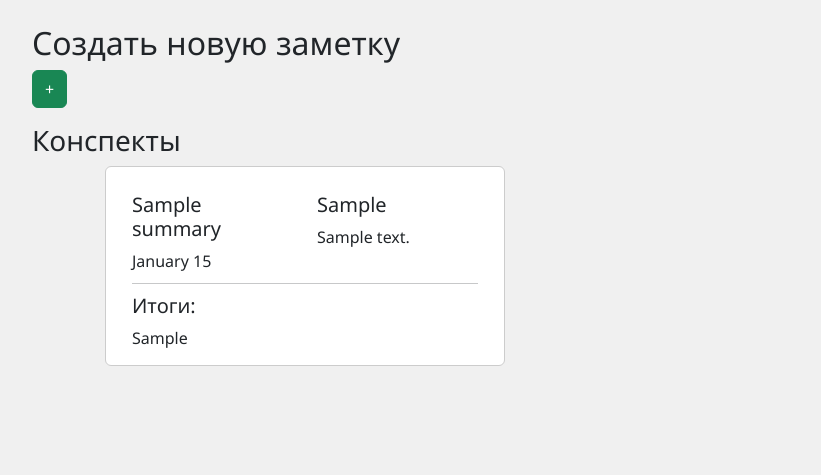
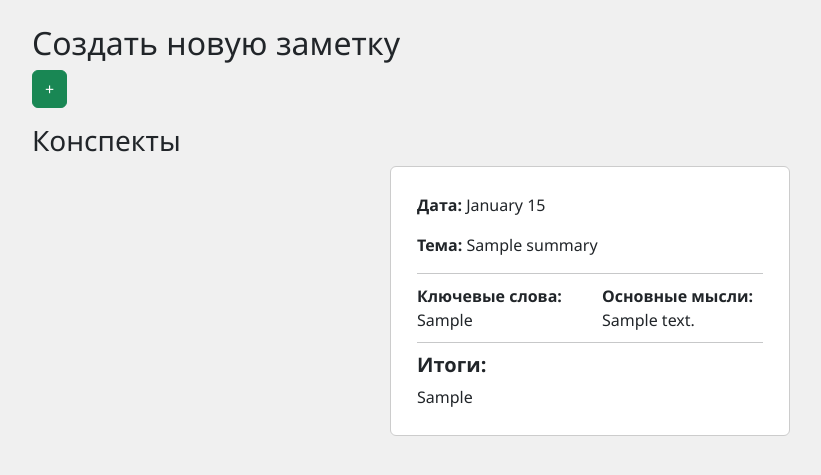
Before and after one commit to Bakachuba/Block, a Django app: page /summary in a window 1280 px wide. Shown: the part 56-531 px from the top of the page, without its empty margins (50-871 px from the left). Run offline with Django 5.2, Linux system fonts and the light colour scheme; tables that the repository leaves empty hold one stand-in row (values such as "Sample post").

Commit message:
frontend ver 2

```diff
--- a/notes/blocks/models.py
+++ b/notes/blocks/models.py
@@ -93,6 +93,13 @@
 class Idea(TimestampedModel, IsActive):
     content = models.TextField()
 
+    def save(self, *args, **kwargs):
+        super().save(*args, **kwargs)
+
+    def toggle_active(self):
+        super().toggle_active()
+        self.save()
+
     def __str__(self):
         return self.content
 
--- a/notes/blocks/templates/blocks/conspects.html
+++ b/notes/blocks/templates/blocks/conspects.html
@@ -16,25 +16,26 @@
 
     <h3>Конспекты</h3>
     {% if text.count > 0 %}
-        <div class="row row-cols-1 row-cols-md-2 g-4">
+        <div class="row">
             {% for el in text %}
-                <div class="col">
-                    <div class="card mb-3">
+                <div class="col-12 mb-4">
+                    <div class="card" style="width: 100%; height: 100%; overflow-y: auto;">
                         <div class="card-body">
+                            <p class="card-text"><strong>Дата:</strong> {{ el.time_create|date:"F d" }}</p>
+                            <p class="card-text"><strong>Тема:</strong> {{ el.title }}</p>
+                            <hr>
                             <div class="row">
                                 <div class="col-md-6">
-                                    <h5 class="card-title">{{ el.title }}</h5>
-                                    <p class="card-text">{{ el.time_create|date:"F d" }}</p>
+                                    <p class="card-text"><strong>Ключевые слова:</strong> {{ el.extension }}</p>
                                 </div>
                                 <div class="col-md-6">
-                                    <h5 class="card-title">{{ el.extension }}</h5>
-                                    <p class="card-text">{{ el.content }}</p>
+                                    <p class="card-text"><strong>Основные мысли:</strong> {{ el.content }}</p>
                                 </div>
                             </div>
                             <hr>
                             <div class="row">
                                 <div class="col">
-                                    <h5 class="card-title">Итоги:</h5>
+                                    <h5 class="card-title"><strong>Итоги:</strong></h5>
                                     <p class="card-text">{{ el.explain }}</p>
                                 </div>
                             </div>
--- a/notes/blocks/templates/blocks/ideas.html
+++ b/notes/blocks/templates/blocks/ideas.html
@@ -20,7 +20,7 @@
                 {% if idea.status == True %}
                     <div class="col">
                         <div class="card mb-3">
-                            <div class="card-body">
+                            <div class="card-body" style="max-height: 200px; overflow-y: auto;">
                                 <h5 class="card-title">{{ idea.content }}</h5>
                                 <p class="card-text">{{ idea.time_create|date:"F d" }}</p>
                             </div>
--- a/notes/blocks/views.py
+++ b/notes/blocks/views.py
@@ -79,6 +79,7 @@
     serializer_class = PeriodicSerializer
     permission_classes = (IsAdminOrReadOnly,)
 
+
 def list_view(request):
     lists = List.objects.filter(status=True).order_by('group')
     form = ListForm()
@@ -97,7 +98,8 @@
                 category_form.save()
                 return redirect('lists')
 
-    return render(request, 'blocks/lists.html', {'title': "Lists", 'lists': lists, 'form': form, 'category_form': category_form})
+    return render(request, 'blocks/lists.html',
+                  {'title': "Lists", 'lists': lists, 'form': form, 'category_form': category_form})
 
 
 def idea(request):
@@ -125,6 +127,15 @@
     permission_classes = (IsAdminOrReadOnly,)
 
 
+def update_idea_status(request, idea_id):
+    try:
+        idea = Idea.objects.get(id=idea_id)
+        idea.toggle_active()
+        return JsonResponse({'success': True})
+    except Idea.DoesNotExist:
+        return JsonResponse({'success': False, 'error': 'Idea not found'})
+
+
 class WorkAPI(generics.ListAPIView):
     queryset = Notes.objects.all()
     serializer_class = WorksSerializer
```
